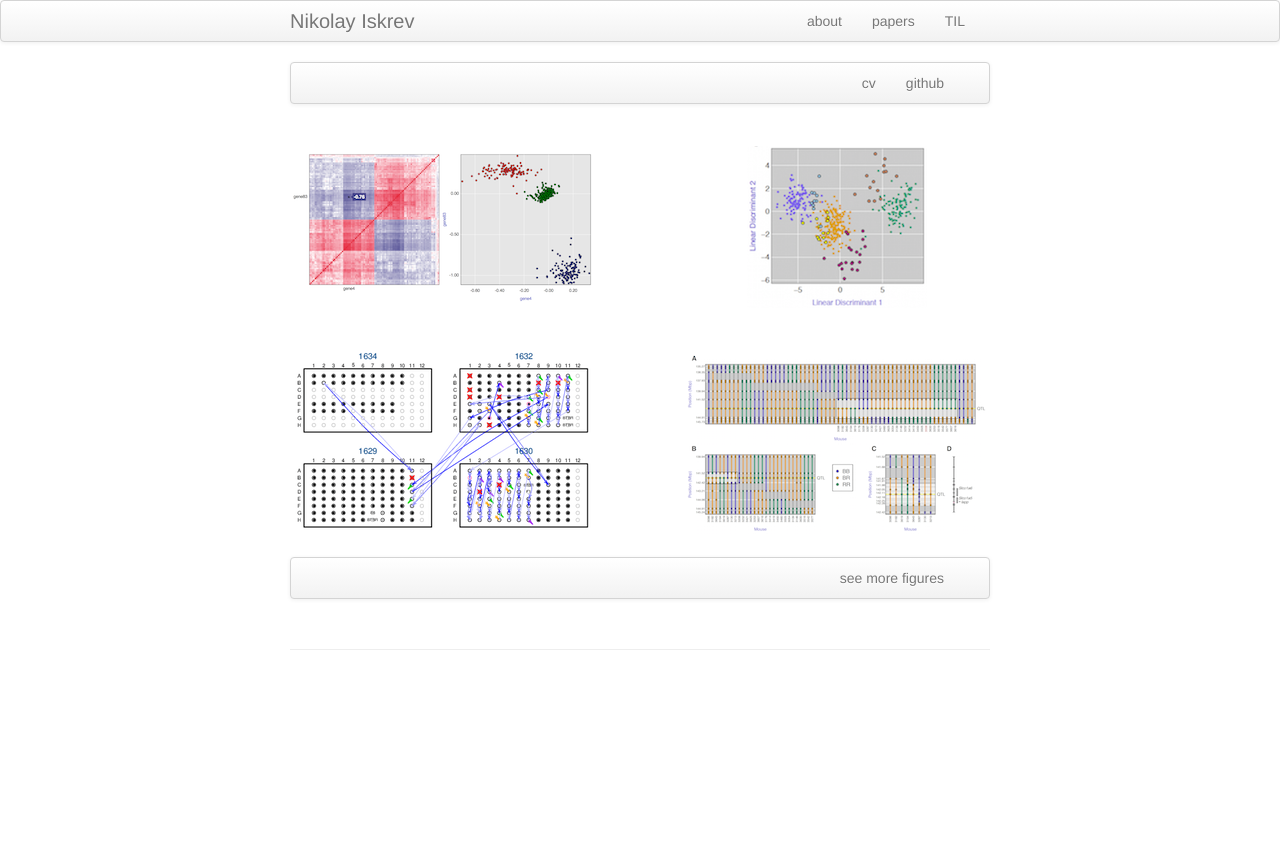
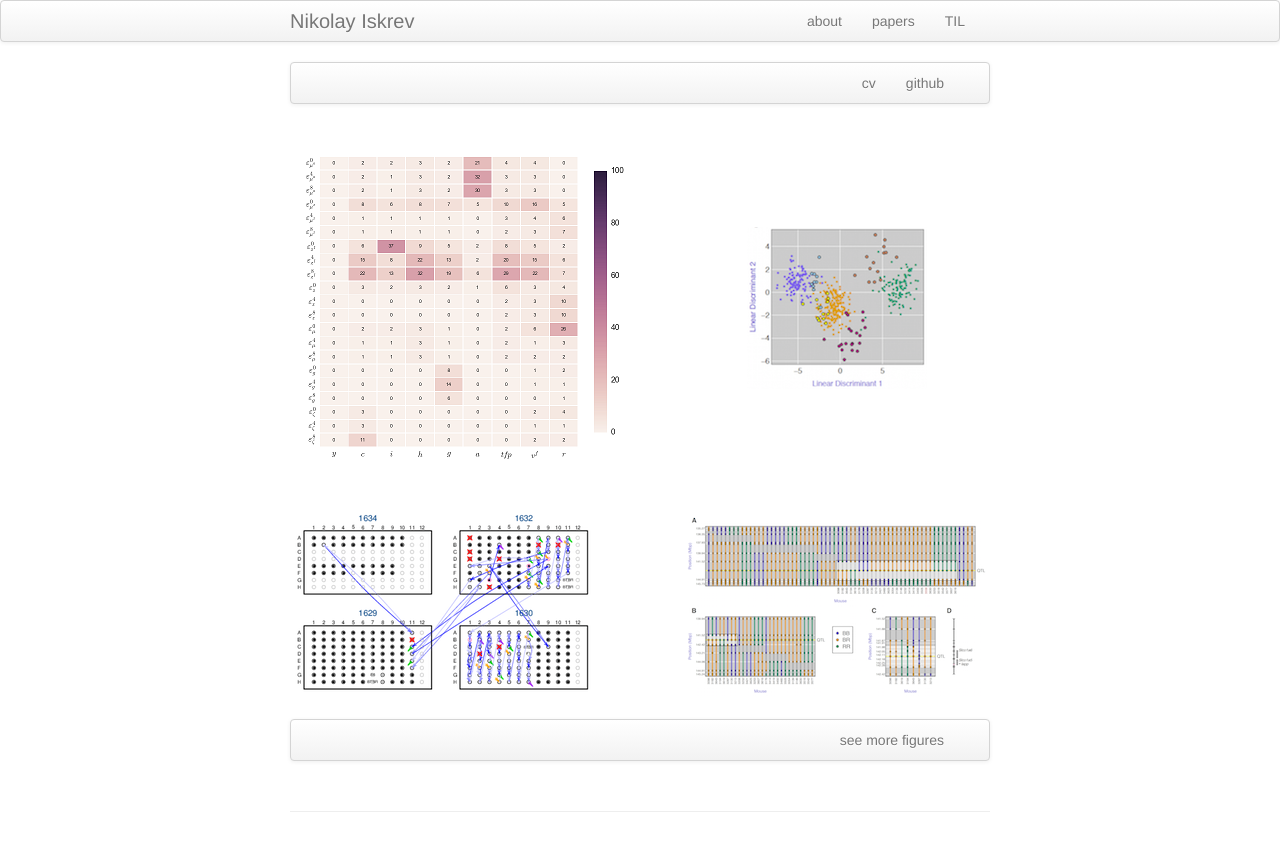
Before and after one commit to niskrev/niskrev.github.io, a Jekyll site: the page built from index.md, in a window 1280 px wide. Shown: the top 851 px of the page. Built offline with Jekyll 4.4.1, drawn with Linux system fonts in a browser that asks for light colours.

Commit message:
added small figure

```diff
--- a/index.md
+++ b/index.md
@@ -18,7 +18,7 @@ keywords: Iskrev, DSGE models, identification,
 <tr>
   <td class="left">
     <a href="pages/publpics/iplotCorr.html">
-        <img src="assets/publpics/iplotCorr.png" alt="R/qtlcharts example" title="R/qtlcharts example"/>
+        <img src="assets/publpics/CIGinnovSGUmle-small.png" alt="R/qtlcharts example" title="R/qtlcharts example"/>
     </a>
   </td>
   <td class="right">
```
Also changed, not shown: assets/publpics/CIGinnovSGUmle-small.png (added).
